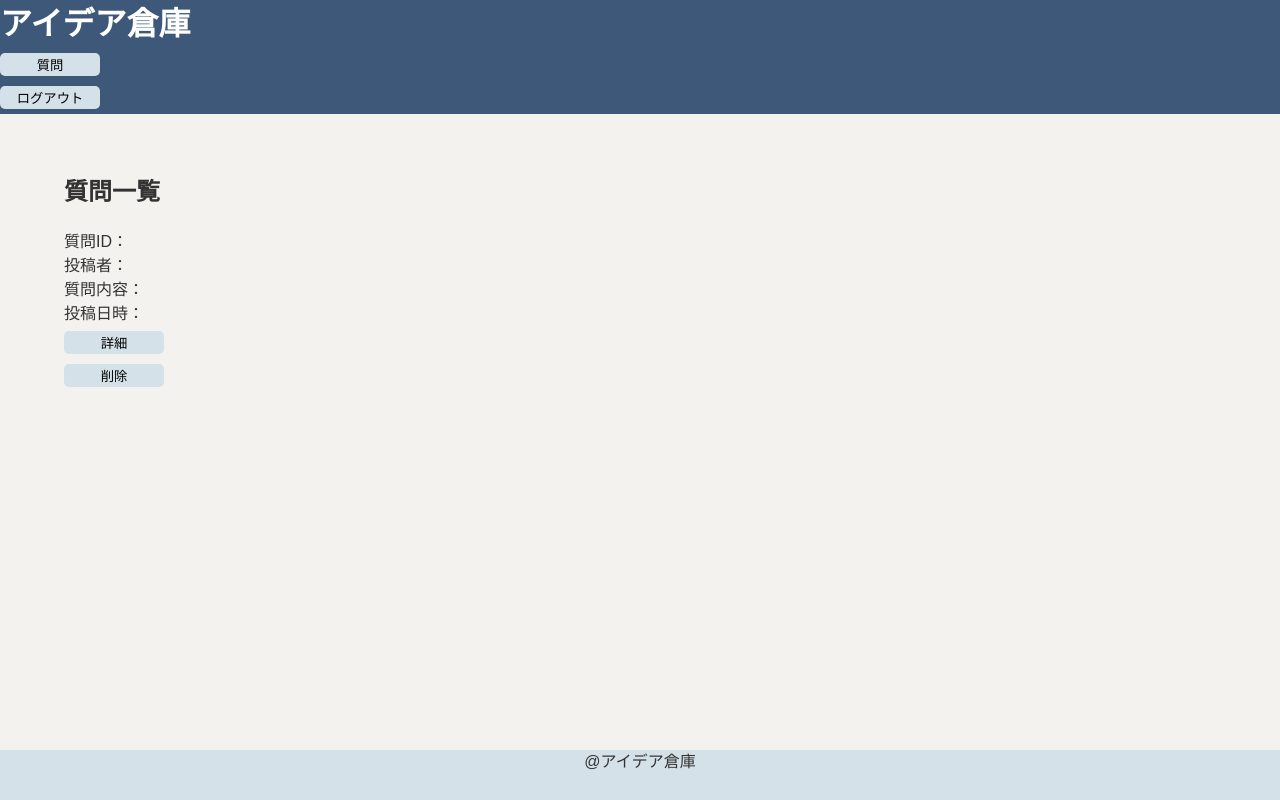
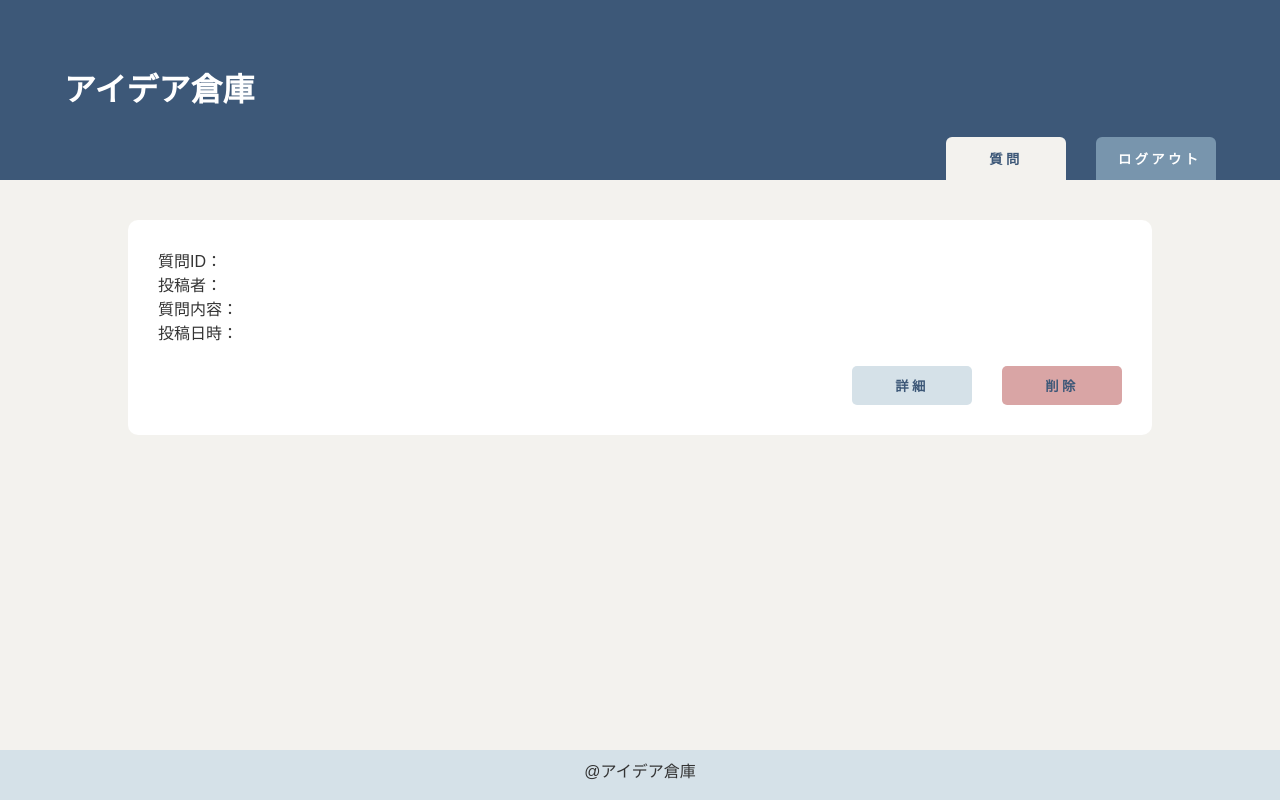
Before and after one commit to MiryuuFurukawa/team1, a PHP site: page /questions.php in a window 1280 px wide. Run offline with PHP 8.4, Linux system fonts and the light colour scheme.

Commit message:
CSSの変更・PHPの微調整

```diff
--- a/questions.php
+++ b/questions.php
@@ -18,29 +18,33 @@
         <h1>
             <a href="questions.php">アイデア倉庫</a>
         </h1>
+    <div class="header-btn">
     <form action="questionInput.php" method="GET">
-        <input type="submit" value="質問">
+        <input type="submit" class="question-btn" value="質問">
     </form>
     <form action="index.php" method="POST">
         <input type="submit" name="logout" value="ログアウト">
     </form>
+    </div>
+
 </header>
 <main>
 <!--以下質問一覧画面 -->
-<div class="queston-container">
-    <h2>質問一覧</h2>
+    <div class="queston-container">
             <div>質問ID：</div>
             <div>投稿者：</div>
             <div>質問内容：</div>
             <div>投稿日時：</div>
+        <div class="queston-container-btn">
         <form action="">
-            <input type="submit" value="詳細">
+            <input type="submit" class="detail-btn" value="詳細">
         </form>
         <form action="questions.php" name="delete" method="POST">
             <input type="hidden" name="questionId">
-            <input type="submit" value="削除">
+            <input type="submit" class="delete-btn" value="削除">
         </form>
-</div>
+        </div>
+    </div>
 </main>
 <footer>
     <div>@アイデア倉庫</div>
--- a/style.css
+++ b/style.css
@@ -1,10 +1,14 @@
 /*カラー見本
-ヘッダー：#3D5878
 背景　　：#F3F2EE
-カード　：#FFF
 文字色　：#333
 リンク　：#52758E
+
+ヘッダー：#3D5878
 フッター：#D5E1E8
+
+カード　：#FFF
+ボタン　：#D5E1E8
+削除　　：#D9A5A5
 */
 
 html {
@@ -46,15 +50,34 @@ a:active {
     text-decoration: none;
 }
 
+/* ボタン */
+input {
+    color: #3D5878;
+    text-align: center;
+    font-weight: 600;
+    padding: 10px;
+    margin: 0 auto;
+    border: none;
+    cursor: pointer;
+    background-color: #D5E1E8;
+    width: 120px;
+    border-radius: 5px;
+    letter-spacing: 0.25em;
+}
+
 /* ヘッダー */
 header {
     background-color: #3D5878;
-    border: none;
-    flex-shrink: 0;
+    height: 180px;
+    display: flex;
+    justify-content: space-between;
+    align-items: flex-end;
+    padding: 0 5%;
 }
 
 header h1 {
     margin: 0;
+    align-self: center;
 }
 
 header h1 a:link,
@@ -64,25 +87,57 @@ header h1 a:active {
     color: #FFF;
 }
 
+/* ヘッダーのボタン */
+.header-btn {
+    display: flex;
+    align-items: end;
+    gap: 30px;
+}
+
+.header-btn input {
+    background-color: #7895AD;
+    color: #FFF;
+    border: none;
+    padding: 12px 22px;
+    border-radius: 6px 6px 0 0;
+    cursor: pointer;
+}
+
+.header-btn .question-btn {
+    background-color: #F3F2EE;
+    color: #3D5878;
+}
 
 /* メイン画面 */
 main {
     margin: 40px auto;
-    max-width: 90%;
+    max-width: 80%;
     width: 100%;
     flex: 1;
 }
 
-/* ボタン */
-input {
-    text-align: center;
-    padding: 2px;
-    margin: 5px auto;
-    border: none;
-    cursor: pointer;
+/* 質問画面一覧 */
+
+.queston-container {
+    background-color: #FFF;
+    border-radius: 10px;
+    padding: 30px;
+    margin-bottom: 20px;
+}
+
+.queston-container-btn {
+    display: flex;
+    justify-content: flex-end;
+    gap: 30px;
+    margin-top: 20px;
+}
+
+.detail-btn {
     background-color: #D5E1E8;
-    width: 100px;
-    border-radius: 5px;
+}
+
+.delete-btn {
+    background-color: #D9A5A5;
 }
 
 
@@ -92,4 +147,5 @@ footer {
     text-align: center;
     height: 50px;
     flex-shrink: 0;
+    padding: 10px 0;
 }
```
